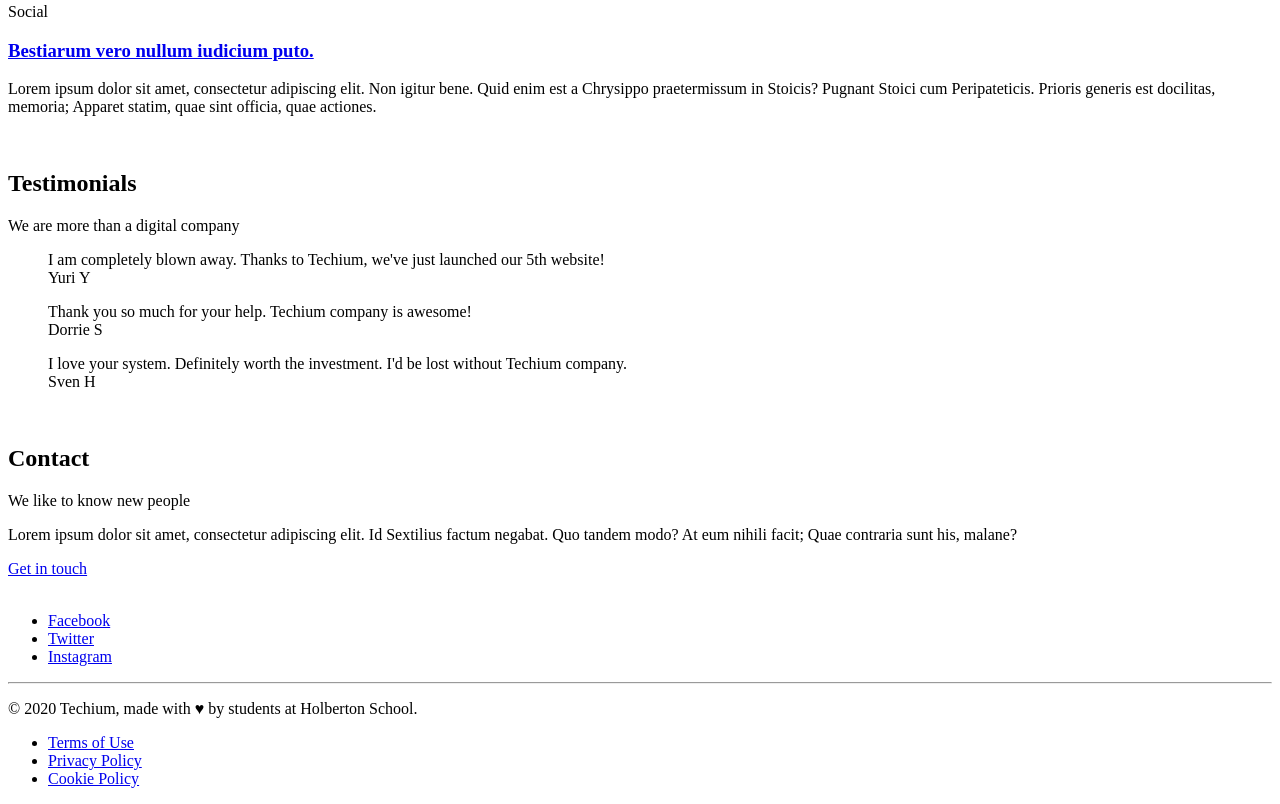
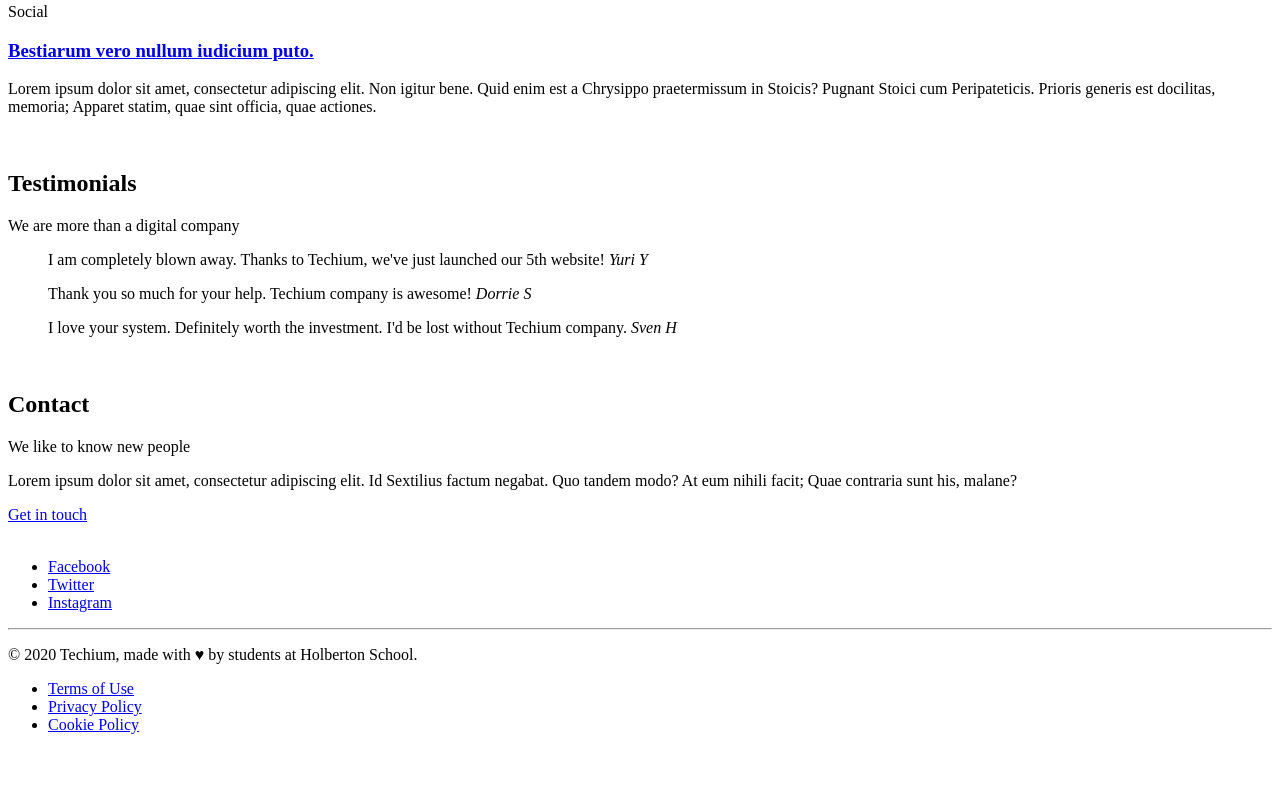
Before and after one commit to julietab28/holbertonschool-web_front_end, a plain HTML site: page html_advanced/29-index.html in a window 1280 px wide. Shown: the part 1758-2562 px from the top of the page. After the commit the page ends 2508 px from the top, so only its background shows below. Drawn offline with Linux system fonts and the light colour scheme.

Commit message:
Task 29 - Client quotes

```diff
--- a/html_advanced/29-index.html
+++ b/html_advanced/29-index.html
@@ -192,21 +192,21 @@
                     <article>
                         <blockquote>
                             I am completely blown away. Thanks to Techium, we've just launched our 5th website!
-                            <footer>Yuri Y</footer>
+                            <cite>Yuri Y</cite>
                         </blockquote>
                     </article>
 
                     <article>
                         <blockquote>
                             Thank you so much for your help. Techium company is awesome!
-                            <footer>Dorrie S</footer>
+                            <cite>Dorrie S</cite>
                         </blockquote>
                     </article>
 
                     <article>
                         <blockquote>
                             I love your system. Definitely worth the investment. I'd be lost without Techium company.
-                            <footer>Sven H</footer>
+                            <cite>Sven H</cite>
                         </blockquote>
                     </article>
                 </div>
```
